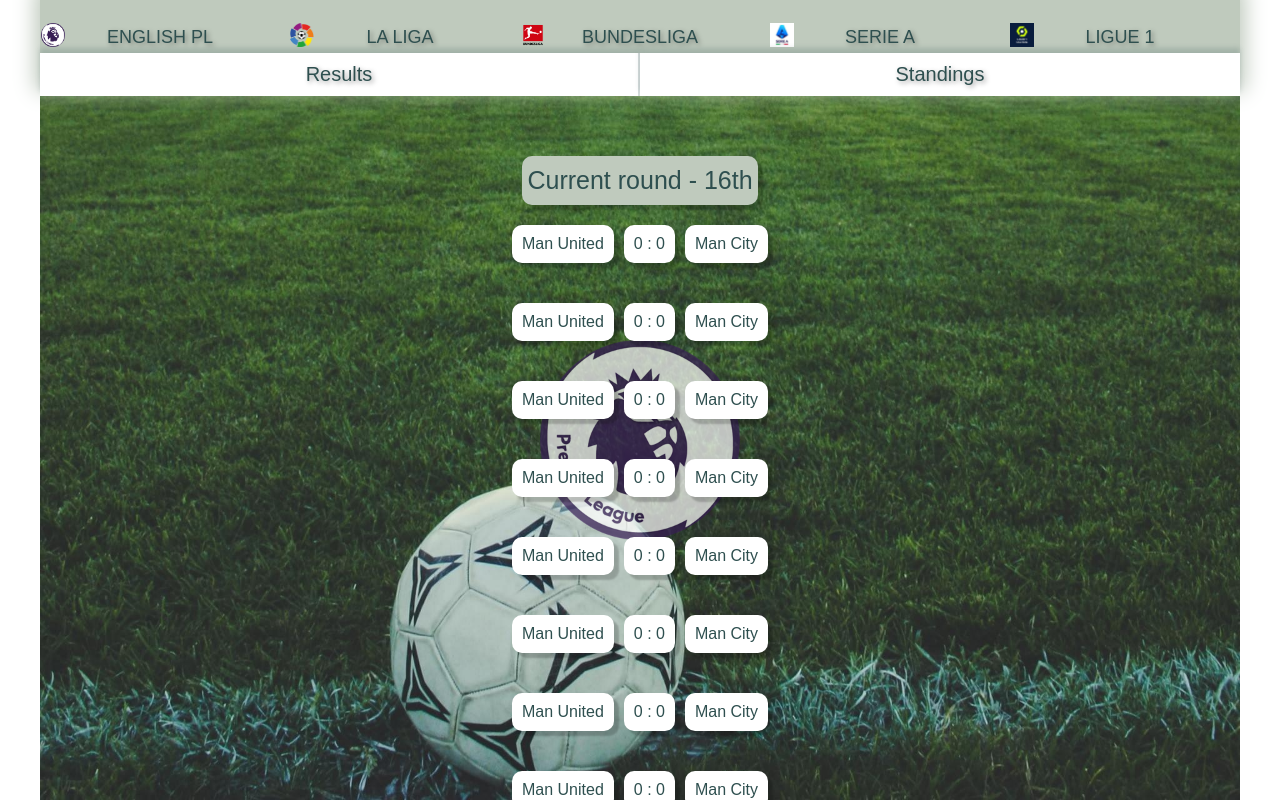
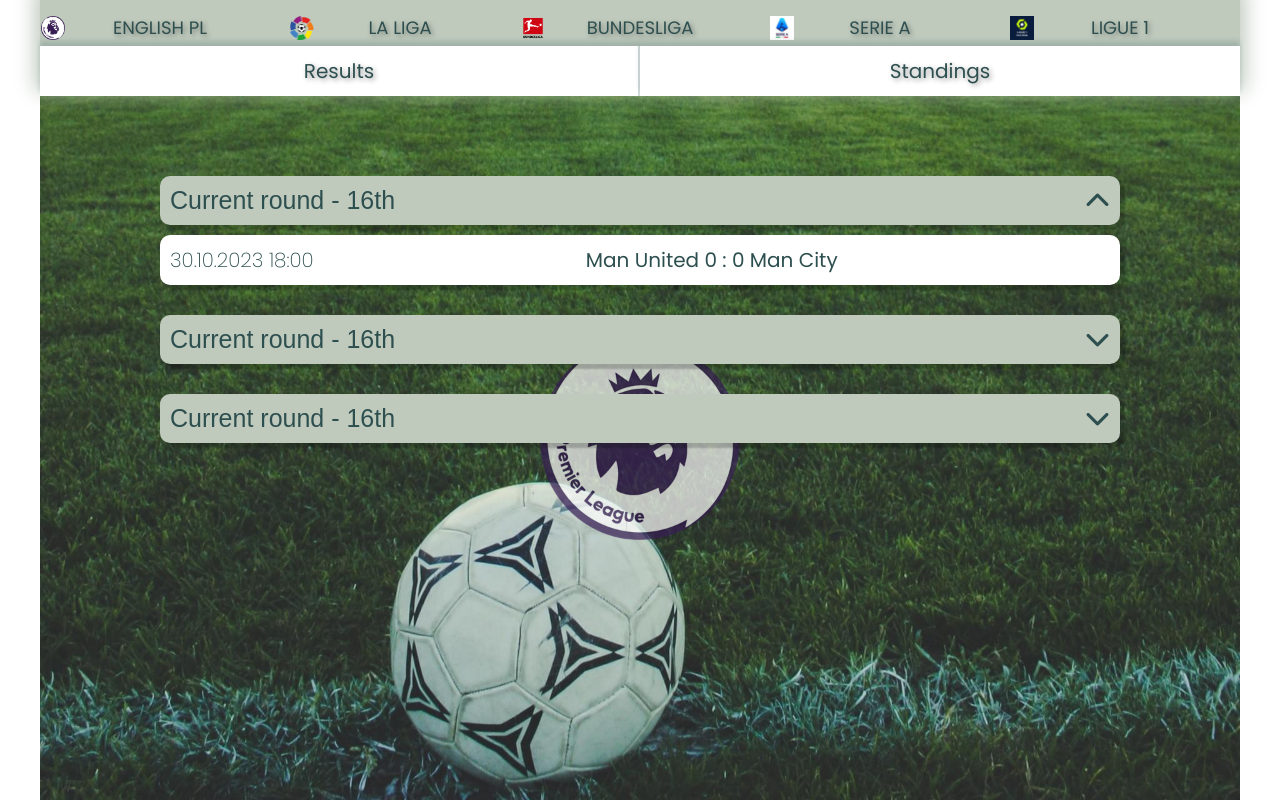
Before and after one commit to Mariano0o92/What-a-Strike, a website: page index.html in a window 1280 px wide. Drawn offline with Linux system fonts and the light colour scheme; no server answers; a web font is replaced by a local one.

Commit message:
Structure of scores Section works well.

```diff
--- a/index.html
+++ b/index.html
@@ -9,7 +9,7 @@
 <link rel="stylesheet" href="/dist/css/main-min.css">
 <link rel="preconnect" href="https://fonts.googleapis.com">
 <link rel="preconnect" href="https://fonts.gstatic.com" crossorigin>
-<link href="https://fonts.googleapis.com/css2?family=Numans&display=swap" rel="stylesheet">
+<link href="https://fonts.googleapis.com/css2?family=Poppins:wght@200;400;600&display=swap" rel="stylesheet">
 <script src="https://kit.fontawesome.com/1daff9524d.js" crossorigin="anonymous"></script>
 
 </head>
@@ -67,7 +67,6 @@
 </nav>
 
 
-
     <section id="english" class="main main__active">
     <div class="main__img"></div>
 
@@ -76,97 +75,26 @@
 
     <div class="scores">
 
-        <div class="scores__round">Current round - 16th</div>
 
         <div class="scores__container">
-            <div class="scores__team1">Man United</div>
-            <div class="scores__score">0 : 0</div>
-            <div class="scores__team2">Man City</div>
+
+            <button class="scores__round">Current round - 16th <i class="fa-solid fa-chevron-down rotate"></i></button>
+            <div class="scores__score scores__score--active">30.10.2023 18:00 <span>Man United 0 : 0 Man City</span></div>
+
         </div>
         <div class="scores__container">
-            <div class="scores__team1">Man United</div>
-            <div class="scores__score">0 : 0</div>
-            <div class="scores__team2">Man City</div>
+
+            <button class="scores__round">Current round - 16th <i
+                    class="fa-solid fa-chevron-down"></i></button>
+            <div class="scores__score">30.10.2023 18:00 <span>Man United 0 : 0 Man City</span></div>
+
         </div>
         <div class="scores__container">
-            <div class="scores__team1">Man United</div>
-            <div class="scores__score">0 : 0</div>
-            <div class="scores__team2">Man City</div>
-        </div>
-        <div class="scores__container">
-            <div class="scores__team1">Man United</div>
-            <div class="scores__score">0 : 0</div>
-            <div class="scores__team2">Man City</div>
-        </div>
-        <div class="scores__container">
-            <div class="scores__team1">Man United</div>
-            <div class="scores__score">0 : 0</div>
-            <div class="scores__team2">Man City</div>
-        </div>
-        <div class="scores__container">
-            <div class="scores__team1">Man United</div>
-            <div class="scores__score">0 : 0</div>
-            <div class="scores__team2">Man City</div>
-        </div>
-        <div class="scores__container">
-            <div class="scores__team1">Man United</div>
-            <div class="scores__score">0 : 0</div>
-            <div class="scores__team2">Man City</div>
-        </div>
-        <div class="scores__container">
-            <div class="scores__team1">Man United</div>
-            <div class="scores__score">0 : 0</div>
-            <div class="scores__team2">Man City</div>
-        </div>
-        <div class="scores__container">
-            <div class="scores__team1">Man United</div>
-            <div class="scores__score">0 : 0</div>
-            <div class="scores__team2">Man City</div>
-        </div>
-        <div class="scores__container">
-            <div class="scores__team1">Man United</div>
-            <div class="scores__score">0 : 0</div>
-            <div class="scores__team2">Man City</div>
-        </div>
-        <div class="scores__container">
-            <div class="scores__team1">Man United</div>
-            <div class="scores__score">0 : 0</div>
-            <div class="scores__team2">Man City</div>
-        </div>
-        <div class="scores__container">
-            <div class="scores__team1">Man United</div>
-            <div class="scores__score">0 : 0</div>
-            <div class="scores__team2">Man City</div>
-        </div>
-        <div class="scores__container">
-            <div class="scores__team1">Man United</div>
-            <div class="scores__score">0 : 0</div>
-            <div class="scores__team2">Man City</div>
-        </div>
-        <div class="scores__container">
-            <div class="scores__team1">Man United</div>
-            <div class="scores__score">0 : 0</div>
-            <div class="scores__team2">Man City</div>
-        </div>
-        <div class="scores__container">
-            <div class="scores__team1">Man United</div>
-            <div class="scores__score">0 : 0</div>
-            <div class="scores__team2">Man City</div>
-        </div>
-        <div class="scores__container">
-            <div class="scores__team1">Man United</div>
-            <div class="scores__score">0 : 0</div>
-            <div class="scores__team2">Man City</div>
-        </div>
-        <div class="scores__container">
-            <div class="scores__team1">Man United</div>
-            <div class="scores__score">0 : 0</div>
-            <div class="scores__team2">Man City</div>
-        </div>
-        <div class="scores__container">
-            <div class="scores__team1">Man United</div>
-            <div class="scores__score">0 : 0</div>
-            <div class="scores__team2">Man City</div>
+
+            <button class="scores__round">Current round - 16th <i
+                    class="fa-solid fa-chevron-down"></i></button>
+            <div class="scores__score">30.10.2023 18:00 <span>Man United 0 : 0 Man City</span></div>
+
         </div>
     </div>
 
--- a/src/js/script.js
+++ b/src/js/script.js
@@ -12,6 +12,8 @@
 const mobileTable = document.querySelectorAll('.nav-mobile__table a')
 const sections = document.querySelectorAll('.main')
 const tables = document.querySelectorAll('.standings')
+const scoresContainers = document.querySelectorAll('.scores__container')
+const scoresRound = document.querySelectorAll('.scores__round')
 
 
 function setActiveSectionFromHash() {
@@ -34,7 +36,13 @@
 	heroImg.classList.add('hide')
 }
 
+const heroDisplayNone = () => {
+	heroImg.style.display = ('none')
+
+}
+
 setTimeout(hideHero, 5000)
+setTimeout(heroDisplayNone, 5800)
 
 // NAVIGATION MOBILE
 
@@ -196,15 +204,29 @@
 	})
 }
 
+// SCORES
+
+function showScores(e) {
+	const arrowContainer = e.currentTarget;
+	console.log(arrowContainer);
+	const arrowDown = arrowContainer.querySelector('.fa-chevron-down');
+	const scores = arrowContainer.querySelector('.scores__score')
+	scores.classList.toggle('scores__score--active');
+	arrowDown.classList.toggle('rotate');
+}
+
+scoresContainers.forEach(container => container.addEventListener('click', showScores));
+
 // API DATA
 
 let leagues = ['PL', 'PD', 'BL1', 'SA', 'FL1']
 
 leagues.forEach((id, index) => {
-	getData(id, index)
+	// getStandings(id, index)
+	// getResults(id, index)
 })
 
-function getData(id, pageIndex) {
+function getStandings(id, pageIndex) {
 	const URL_API = 'https://api.football-data.org/v4/competitions/'
 	const leagueID = `${id}`
 
@@ -224,11 +246,26 @@
 		})
 }
 
-// 	const createScores = (league, pageIndex) => {
-// 		const sectionID = ['english', 'spanish', 'german', 'italian', 'french'][pageIndex];
-// 		const scores = document.getElementById(sectionID).querySelector('.scores')
+function getResults(id, pageIndex) {
+	const URL_API = 'https://api.football-data.org/v4/competitions/'
+	const leagueID = `${id}`
 
-// };
+	fetch(URL_API + leagueID + '/matches', {
+		method: 'GET',
+		headers: {
+			'X-Auth-Token': '268640ec6a2640e7991cee35b5c601b6',
+			'Accept-Encoding': '',
+		},
+	})
+		.then(res => res.json())
+		.then(data => {
+			console.log(data);
+		})
+		.catch(err => {
+			console.log(err)
+		})
+}
+
 const createstandings = (league, pageIndex) => {
 	const sectionID = ['english-table', 'spanish-table', 'german-table', 'italian-table', 'french-table'][pageIndex]
 	const standings = document.getElementById(sectionID).querySelector('.standings')
@@ -278,3 +315,9 @@
 	standings.appendChild(tbody)
 
 }
+
+	const createResults = (league, pageIndex) => {
+		const sectionID = ['english', 'spanish', 'german', 'italian', 'french'][pageIndex];
+		const scores = document.getElementById(sectionID).querySelector('.scores')
+
+};
--- a/src/sass/main.scss
+++ b/src/sass/main.scss
@@ -13,9 +13,10 @@
 }
 
 body {
-	font-family: 'Numans', sans-serif;
+	font-family: 'Poppins', sans-serif;
 	font-size: 1.6rem;
 	background-color: #fff;
+	overflow-x: hidden;
 }
 
 // FIRST SCREEN
@@ -27,7 +28,8 @@
 	height: 100vh;
 	width: 100vw;
 	transition: height 0.8s ease;
-	z-index: -1;
+	z-index: 1;
+	overflow: hidden;
 	img {
 		width: 100%;
 		height: 100%;
@@ -46,7 +48,7 @@
 		color: #bfcabd;
 		opacity: 0;
 		animation: show 5s 0.5s ease forwards;
-		z-index: 1;
+		z-index: 3;
 
 		h1 {
 			margin-bottom: 0.5rem;
@@ -68,7 +70,7 @@
 		width: 100%;
 		height: 100%;
 		background-color: rgba(0, 0, 0, 0.7);
-		z-index: 0;
+		z-index: 2;
 	}
 	&__api-info {
 		position: absolute;
@@ -412,32 +414,66 @@
 		color: #2e4f4f;
 
 		&__container {
-			display: flex;
-			padding: 20px;
-			align-items: center;
-			justify-content: center;
+			width: 100%;
+			padding-top: 20px;
 			text-align: center;
 			color: #2e4f4f;
 		}
 
 		&__round {
 			margin-top: 10px;
-			padding: 10px 5px;
+			padding: 10px 10px;
+			display: flex;
+			justify-content: space-between;
+			align-items: center;
+			width: 100%;
 			font-size: 2.5rem;
 			background-color: #bfcabd;
+			color: #2e4f4f;
+			border: none;
 			border-radius: 10px;
 			box-shadow: 5px 5px 2px rgba(0, 0, 0, 0.2);
+			cursor: pointer;
+
+			button {
+				width: 100%;
+				border: none;
+				background-color: transparent;
+				font-size: 2.5rem;
+				font-family: inherit;
+				color: #2e4f4f;
+
+			}
+			.fa-chevron-down {
+				transition: 0.5s ease;
+			}
+
+			.fa-chevron-down.rotate {
+				transform: rotate(180deg);
+				transform-origin: center;
+			}
+
 		}
 
-		&__score,
-		&__team1,
-		&__team2 {
-			margin: 0 5px;
+		&__score {
+			display: none;
+			justify-content: space-between;
+			font-weight: lighter;
+			margin-top: 10px;
 			padding: 10px;
-			font-size: 1.6rem;
 			background-color: rgba(255, 255, 255, 1);
 			border-radius: 10px;
 			box-shadow: 5px 5px 2px rgba(0, 0, 0, 0.2);
+			transition: 0.3s ease;
+
+			&--active {
+				display: flex;
+			}
+
+			span {
+				font-weight: normal;
+				flex-grow: 1;
+			}
 		}
 	}
 
```
Also changed, not shown: dist/css/main-min.css, dist/js/script-min.js, 2 other files. Lines whose indentation alone changed are shown as unchanged.
